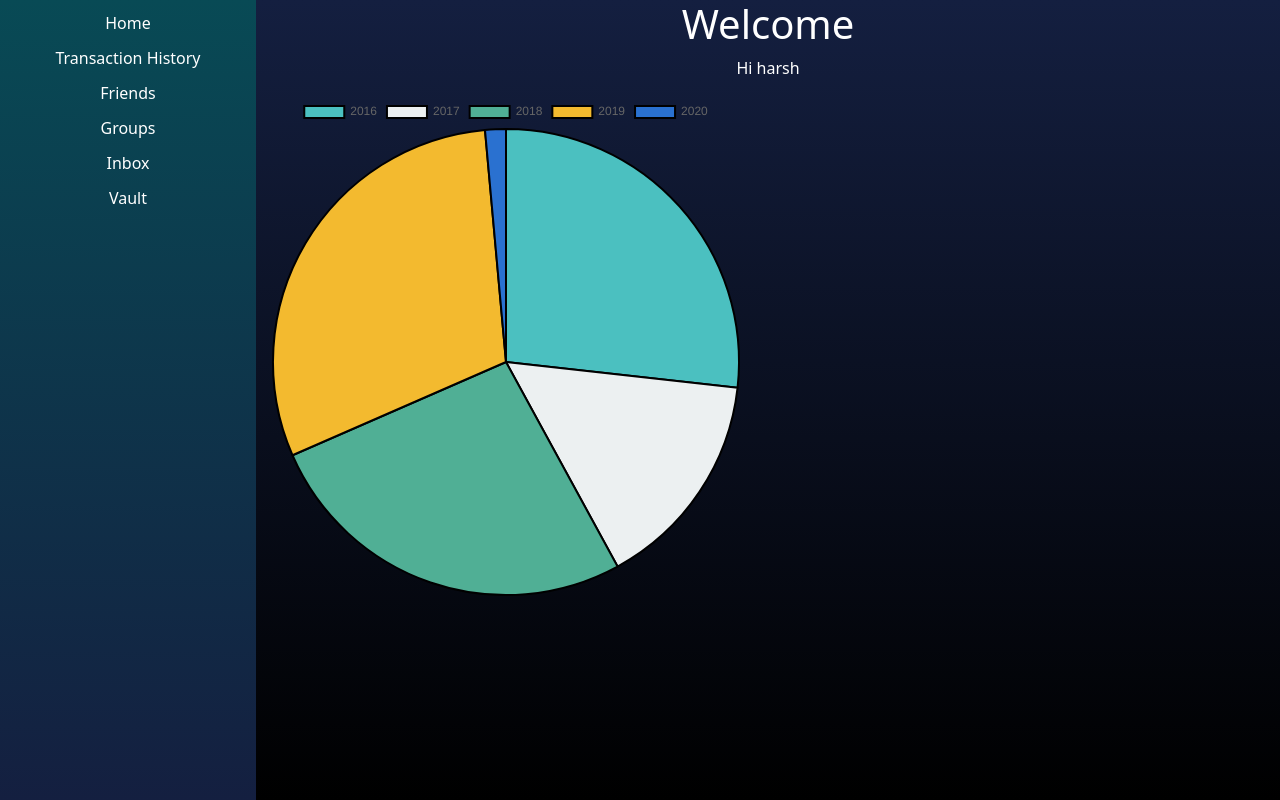
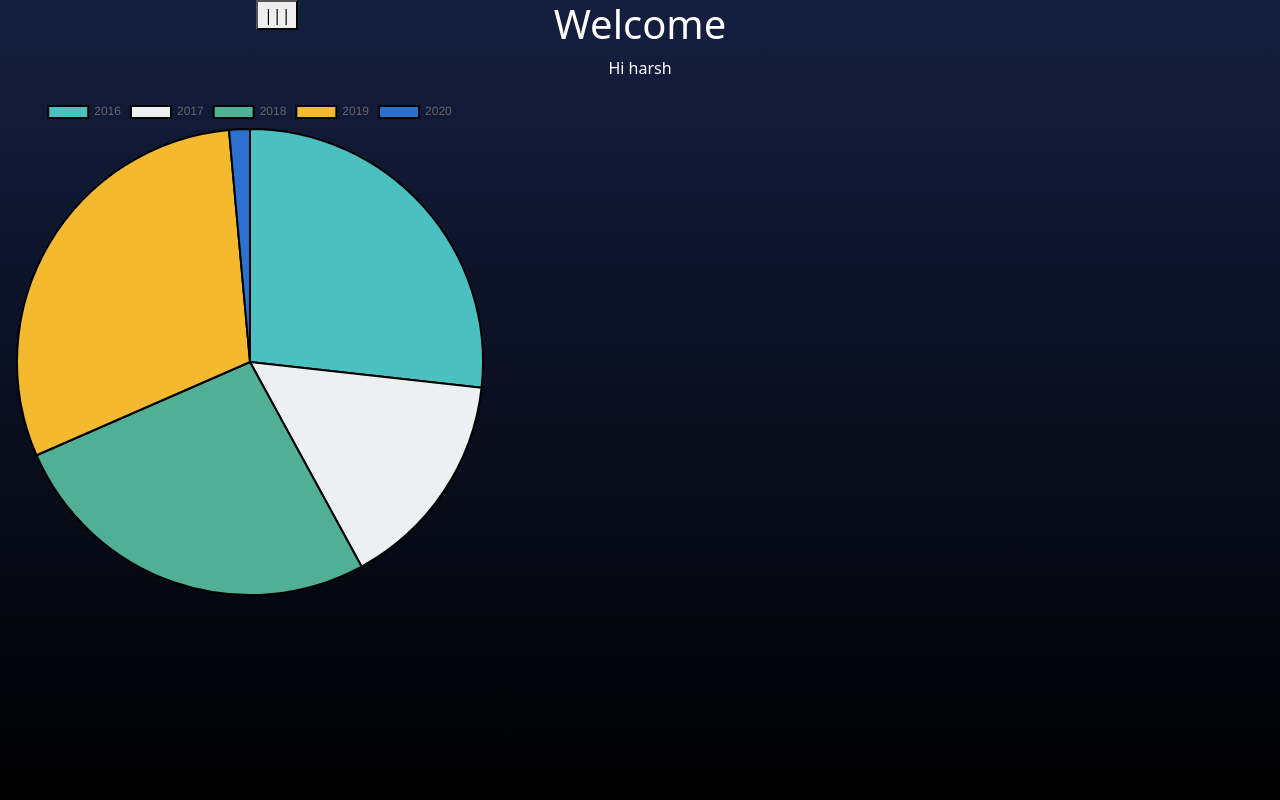
Before and after one commit to not-g2/Expense-Tracker, a React (Create React App) app in the folder frontend/: page /login/1 in a window 1280 px wide. Built offline with nearby package versions, Linux system fonts and the light colour scheme.

Commit message:
Nav Bar update

```diff
--- a/frontend/src/App.css
+++ b/frontend/src/App.css
@@ -4,6 +4,33 @@
 /*Related to DashBoard*/
 
 .section-20 {
+  /* width: 20%;
+  background: linear-gradient(#084a55, #141F40);
+  display: inline-block;
+  vertical-align: top;
+  height: 100vh;
+  padding-top: 10px; */
+  /* display: inline-block;
+  position:absolute;
+  top: 50%;
+  left: 50%;
+  font-size: 30px;
+  color: white;
+  transform: translate(-50%,-50%);
+  -ms-transform: translate(-50%,-50%); */
+  position: absolute;
+    top: 50%;
+    transform: translateY(-50%);
+    -ms-transform: translateY(-50%);
+    font-size: 25px;
+    color: white;
+    width: 70%;
+}
+
+.navigation-bar{
+  display: flex;
+  flex-direction: column;
+  align-items: center;
   width: 20%;
   background: linear-gradient(#084a55, #141F40);
   display: inline-block;
@@ -12,14 +39,8 @@
   padding-top: 10px;
 }
 
-.navigation-bar{
-  display: flex;
-  flex-direction: column;
-  align-items: center;
-}
-
 .navigation-bar button{
-  width: 75%;
+  width: 100%;
   background: transparent;
   border: 0;
   color: #FFFFFF;
@@ -27,7 +48,7 @@
 }
 
 .section-80 {
-  width: 80%;
+  width: 100%;
   background: linear-gradient(#141F40, #000000);
   display: inline-block;
   height: 100vh;
@@ -200,3 +221,11 @@
     .popu{
       align-content: center;
     }
+.buttonn{
+  position: absolute !important;
+  left: 20% !important;
+}
+.piechart{
+  width: 200px;
+  align-content: center;
+}
--- a/frontend/src/Components/DashboardHome.js
+++ b/frontend/src/Components/DashboardHome.js
@@ -4,7 +4,7 @@ import QuickSummary from './QuickSummary'
 import Pie from './graph'
 import UserData from './Dashboardpiedata'
 
-const DashboardHomePage = () => {
+const DashboardHomePage = (props) => {
   const [userData, setUserData] = useState({
     labels: UserData.map((data) => data.year),
     datasets: [
@@ -26,11 +26,11 @@ const DashboardHomePage = () => {
   return (
     <div>
         <div className='dashboard-header'>
-          <Welcome/>
+          <Welcome nclose={props.nclose1}/>
         </div>
         <div className='dashboard-body'>
           <QuickSummary/>
-          <div style={{ width: 500 }}>
+          <div className="piechart" style={{ width: 500 }}>
         <Pie chartData={userData} />
         </div>
         </div>
--- a/frontend/src/Components/Welcome.js
+++ b/frontend/src/Components/Welcome.js
@@ -1,11 +1,12 @@
 import React from 'react'
 import { useParams } from 'react-router-dom';
 
-const Welcome = () => {
+const Welcome = (props) => {
   // const {loginId} = useParams();
   // console.log(loginId)
   return (
     <div>
+      <button  className='buttonn' type="button" onClick={props.nclose}>|||</button>
       <h1>Welcome</h1>
     </div>
   )
--- a/frontend/src/Pages/Dashboard.js
+++ b/frontend/src/Pages/Dashboard.js
@@ -1,15 +1,19 @@
-import React from 'react'
+import React, { useState } from 'react'
 import DashboardHomePage from '../Components/DashboardHome'
 import NavBar from '../Components/NavBar'
 
 const Dashboard = () => {
+  const [togg,setTogg]=useState(false);
+  const toggnav = () => {
+    setTogg((prevTogg) => !prevTogg);
+  };
   return (
     <div>
         <div className='section-20'>
-            <NavBar />
+        {togg && <NavBar />}
         </div>
         <div className='section-80'>
-            <DashboardHomePage/>
+            <DashboardHomePage nclose1={toggnav}/>
         </div>
     </div>
   )
```
Also changed, not shown: 2 other files (tests, documents, lock files or other folders).
